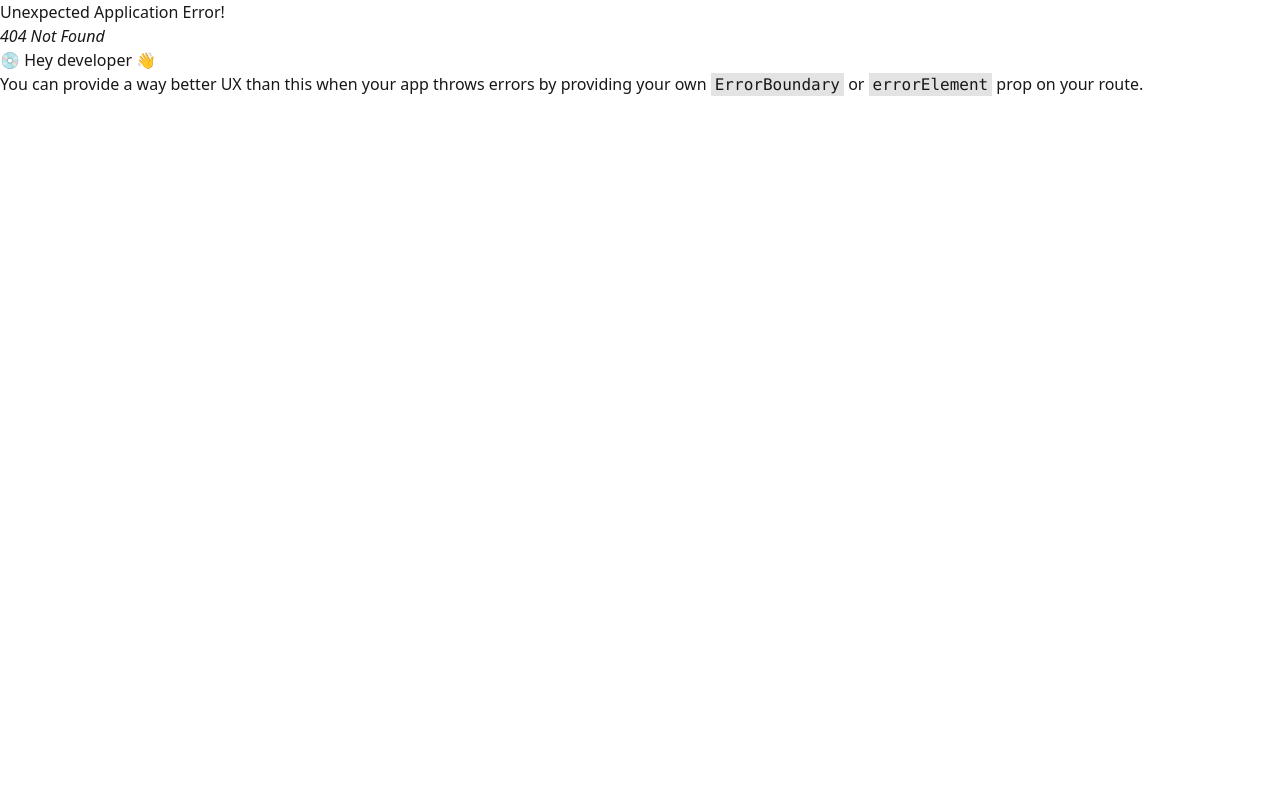
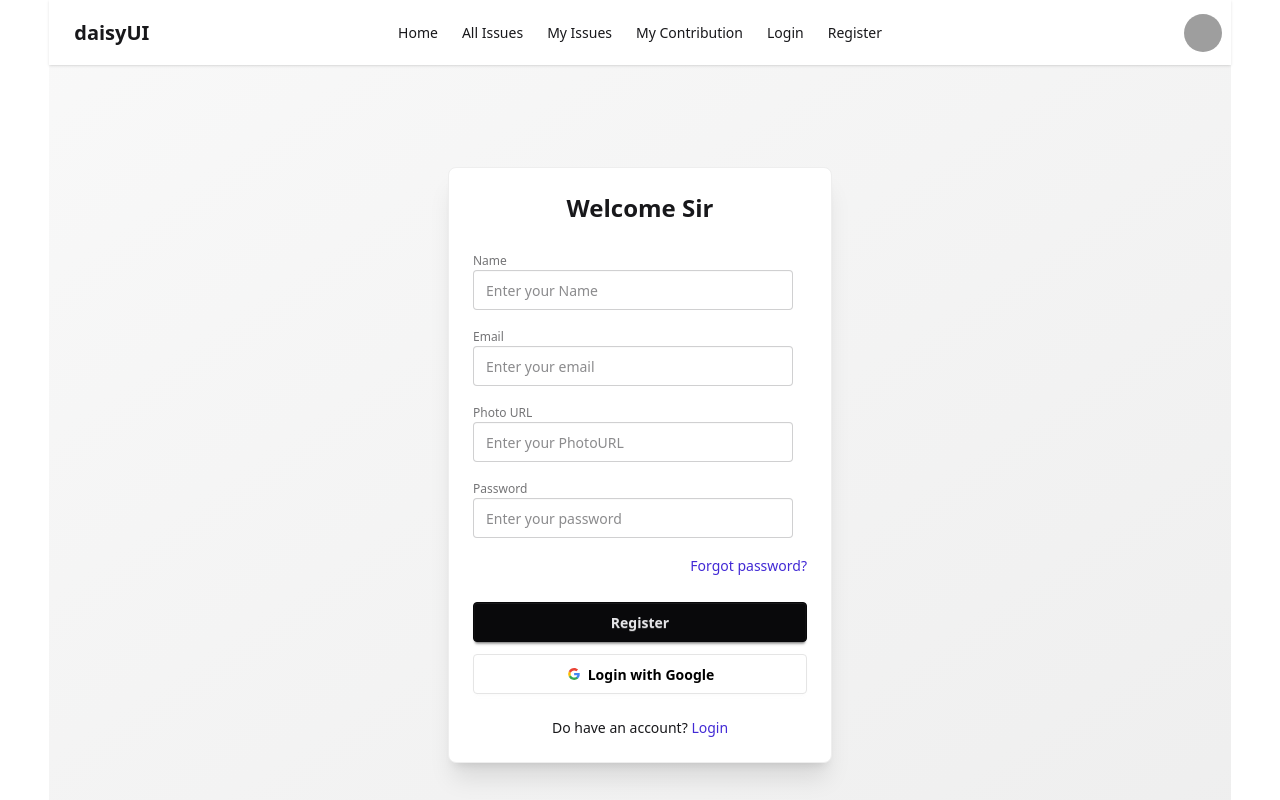
Before and after one commit to raihan1846/clean-community-frontend, a React (Vite) app: page /register in a window 1280 px wide. Before the commit this address had no page. Shown: the top 800 px of the page. Built offline with nearby package versions, Linux system fonts and the light colour scheme; grey boxes are pictures that could not be loaded.

Commit message:
design login and register page complete

```diff
--- a/src/components/Login/Login.jsx
+++ b/src/components/Login/Login.jsx
@@ -1,9 +1,58 @@
-import React from 'react';
+import React from "react";
+import { Link } from "react-router";
 
 const Login = () => {
     return (
-        <div>
-            login
+        <div className="min-h-screen flex items-center justify-center bg-gradient-to-br from-base-200 to-base-300 px-4">
+            <div className="card w-full max-w-sm bg-base-100 shadow-xl border border-base-300">
+                <div className="card-body">
+                    <h2 className="text-2xl font-bold text-center mb-4">Welcome Back</h2>
+
+                    <fieldset className="fieldset space-y-3">
+                        <div className="form-control">
+                            <label className="label">
+                                <span className="label-text font-medium">Email</span>
+                            </label>
+                            <input
+                                type="email"
+                                className="input input-bordered"
+                                placeholder="Enter your email"
+                            />
+                        </div>
+
+                        <div className="form-control">
+                            <label className="label">
+                                <span className="label-text font-medium">Password</span>
+                            </label>
+                            <input
+                                type="password"
+                                className="input input-bordered"
+                                placeholder="Enter your password"
+                            />
+                        </div>
+
+                        <div className="flex justify-end">
+                            <a className="link link-primary link-hover text-sm">
+                                Forgot password?
+                            </a>
+                        </div>
+
+                        <button className="btn btn-neutral w-full mt-2">
+                            Login
+                        </button>
+                    </fieldset>
+                    {/* Google */}
+                    <button className="btn bg-white text-black border-[#e5e5e5]">
+                    <svg aria-label="Google logo" width="16" height="16" xmlns="http://www.w3.org/2000/svg" viewBox="0 0 512 512"><g><path d="m0 0H512V512H0" fill="#fff"></path><path fill="#34a853" d="M153 292c30 82 118 95 171 60h62v48A192 192 0 0190 341"></path><path fill="#4285f4" d="m386 400a140 175 0 0053-179H260v74h102q-7 37-38 57"></path><path fill="#fbbc02" d="m90 341a208 200 0 010-171l63 49q-12 37 0 73"></path><path fill="#ea4335" d="m153 219c22-69 116-109 179-50l55-54c-78-75-230-72-297 55"></path></g></svg>
+                    Login with Google
+                    </button>
+
+                    <p className="text-center text-sm mt-4">
+                        Don’t have an account?{" "}
+                        <Link className="link link-primary link-hover" to="/register">Sign up</Link>
+                    </p>
+                </div>
+            </div>
         </div>
     );
 };
--- a/src/components/Navbar/Navbar.jsx
+++ b/src/components/Navbar/Navbar.jsx
@@ -37,7 +37,6 @@ const Navbar = () => {
       </div>
 
       <div className="navbar-end">
-        <a className="btn">Button</a>
 
         {/* Avatar Dropdown Added Here */}
         <div className="dropdown dropdown-end ml-2">
--- a/src/components/Register/Register.jsx
+++ b/src/components/Register/Register.jsx
@@ -1,10 +1,84 @@
 import React from 'react';
+import { Link } from 'react-router';
 
 const Register = () => {
     return (
-        <div>
-          register
-        </div>
+      <div className="min-h-screen flex items-center justify-center bg-gradient-to-br from-base-200 to-base-300 px-4">
+      <div className="card w-full max-w-sm bg-base-100 shadow-xl border border-base-300">
+          <div className="card-body">
+              <h2 className="text-2xl font-bold text-center mb-4">Welcome Sir</h2>
+
+              <fieldset className="fieldset space-y-3">
+              <div className="form-control">
+                      <label className="label">
+                          <span className="label-text font-medium">Name</span>
+                      </label>
+                      <input
+                          type="text"
+                          className="input input-bordered"
+                          placeholder="Enter your Name"
+                          name='name'
+                      />
+                  </div>
+
+                  <div className="form-control">
+                      <label className="label">
+                          <span className="label-text font-medium">Email</span>
+                      </label>
+                      <input
+                          type="email"
+                          className="input input-bordered"
+                          placeholder="Enter your email"
+                          name='email'
+                      />
+                  </div>
+                  <div className="form-control">
+                      <label className="label">
+                          <span className="label-text font-medium">Photo URL</span>
+                      </label>
+                      <input
+                          type="url"
+                          className="input input-bordered"
+                          placeholder="Enter your PhotoURL"
+                          name='photoURL'
+                      />
+                  </div>
+
+                  <div className="form-control">
+                      <label className="label">
+                          <span className="label-text font-medium">Password</span>
+                      </label>
+                      <input
+                          type="password"
+                          className="input input-bordered"
+                          placeholder="Enter your password"
+                          name='passwrd'
+                      />
+                  </div>
+
+                  <div className="flex justify-end">
+                      <a className="link link-primary link-hover text-sm">
+                          Forgot password?
+                      </a>
+                  </div>
+
+                  <button className="btn btn-neutral w-full mt-2">
+                      Register
+                  </button>
+              </fieldset>
+              {/* Google */}
+              <button className="btn bg-white text-black border-[#e5e5e5]">
+              <svg aria-label="Google logo" width="16" height="16" xmlns="http://www.w3.org/2000/svg" viewBox="0 0 512 512"><g><path d="m0 0H512V512H0" fill="#fff"></path><path fill="#34a853" d="M153 292c30 82 118 95 171 60h62v48A192 192 0 0190 341"></path><path fill="#4285f4" d="m386 400a140 175 0 0053-179H260v74h102q-7 37-38 57"></path><path fill="#fbbc02" d="m90 341a208 200 0 010-171l63 49q-12 37 0 73"></path><path fill="#ea4335" d="m153 219c22-69 116-109 179-50l55-54c-78-75-230-72-297 55"></path></g></svg>
+              Login with Google
+              </button>
+
+              <p className="text-center text-sm mt-4">
+                  Do have an account?{" "}
+                  <Link className="link link-primary link-hover" to="/login">Login</Link>
+              </p>
+          </div>
+      </div>
+  </div>
     );
 };
 
--- a/src/main.jsx
+++ b/src/main.jsx
@@ -9,6 +9,8 @@ import Banner from './components/Banner/Banner';
 import ReportIssue from './components/ReportIssue/ReportIssue';
 import Home from './components/Home/Home';
 import RecentComplain from './components/RecentComplain/RecentComplain';
+import Login from './components/Login/Login';
+import Register from './components/Register/Register';
 
 const router = createBrowserRouter([
   {
@@ -26,6 +28,14 @@ const router = createBrowserRouter([
       {
         path: 'recentComplain',
         Component: RecentComplain
+      },
+      {
+        path: 'login',
+        Component: Login
+      },
+      {
+        path: 'register',
+        Component: Register
       }
     ]
   },
```
